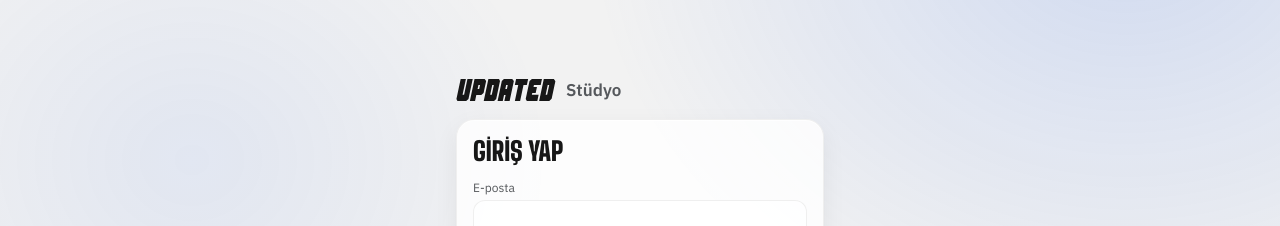
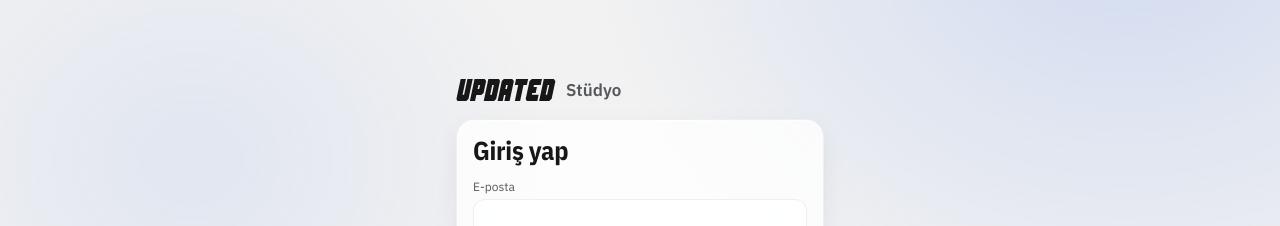
Before and after one commit to updated-studio/studio, a React (Vite) app: page / in a window 1280 px wide. Shown: the top 226 px of the page. Built offline with nearby package versions, Linux system fonts and the light colour scheme.

Commit message:
Stüdyo başlıkları IBM Plex Sans Condensed kalın (sitedeki gibi); Marka Kiti sayfası yeni yazı rolleri
Co-Authored-By: Claude Opus 5.5 <noreply@anthropic.com>

```diff
--- a/public/yazi-tipleri/yazi-tipleri.css
+++ b/public/yazi-tipleri/yazi-tipleri.css
@@ -335,3 +335,19 @@
   src: url(./newsreader-400i-latin.woff2) format('woff2');
   unicode-range: U+0000-00FF, U+0131, U+0152-0153, U+02BB-02BC, U+02C6, U+02DA, U+02DC, U+0304, U+0308, U+0329, U+2000-206F, U+20AC, U+2122, U+2191, U+2193, U+2212, U+2215, U+FEFF, U+FFFD;
 }
+@font-face {
+  font-family: 'IBM Plex Sans Condensed';
+  font-style: normal;
+  font-weight: 700;
+  font-display: swap;
+  src: url(./ibm-plex-sans-condensed-700-latin-ext.woff2) format('woff2');
+  unicode-range: U+0100-02BA, U+02BD-02C5, U+02C7-02CC, U+02CE-02D7, U+02DD-02FF, U+0304, U+0308, U+0329, U+1D00-1DBF, U+1E00-1E9F, U+1EF2-1EFF, U+2020, U+20A0-20AB, U+20AD-20C4, U+2113, U+2C60-2C7F, U+A720-A7FF;
+}
+@font-face {
+  font-family: 'IBM Plex Sans Condensed';
+  font-style: normal;
+  font-weight: 700;
+  font-display: swap;
+  src: url(./ibm-plex-sans-condensed-700-latin.woff2) format('woff2');
+  unicode-range: U+0000-00FF, U+0131, U+0152-0153, U+02BB-02BC, U+02C6, U+02DA, U+02DC, U+0304, U+0308, U+0329, U+2000-206F, U+20AC, U+2122, U+2191, U+2193, U+2212, U+2215, U+FEFF, U+FFFD;
+}
--- a/src/index.css
+++ b/src/index.css
@@ -7,7 +7,8 @@ html { -webkit-tap-highlight-color: transparent; }
   --ok: #12804A; --ok-soft: #D6F3E3; --rose: #E11D48; --rose-soft: #FFE4E9; --purple: #7C3AED; --purple-soft: #EDE4FF;
   --busy: #7C879B; --busy-soft: #E4E8F0; --on-accent: #FFFFFF; --err: #C62828;
   --brand-blue: #2563EB; --brand-orange: #FF6B1A;
-  --display: "Big Shoulders Display", Impact, sans-serif; /* Başlık rolü: 900, büyük harf, 20 px altında kullanılmaz */
+  --display: "Big Shoulders Display", Impact, sans-serif; /* Vurgu rolü: 900, büyük harf (rozet, takvim günü, logo yanı) */
+  --baslik: "IBM Plex Sans Condensed", "IBM Plex Sans", "Arial Narrow", sans-serif; /* Başlık rolü (25 Ekim 2026, sitedeki gibi): 700, normal yazım */
   --body: "IBM Plex Sans", system-ui, sans-serif;
   --mono: "IBM Plex Mono", ui-monospace, Menlo, monospace;
   --quote: "Newsreader", Georgia, serif;
@@ -38,7 +39,7 @@ svg.i { width: 18px; height: 18px; fill: none; stroke: currentColor; stroke-widt
 .brand .logo { display: block; width: 100px; height: 22px; background: var(--ink); -webkit-mask: url("./assets/logo-yatay.svg") center / contain no-repeat; mask: url("./assets/logo-yatay.svg") center / contain no-repeat; }
 @media (max-width: 560px) { .brand .logo { width: 20px; height: 27px; -webkit-mask-image: url("./assets/logo-up.svg"); mask-image: url("./assets/logo-up.svg"); } }
 .brand span:not(.logo) { color: var(--muted); font-weight: 600; font-size: 17px; }
-h2 { font-family: var(--display); font-weight: 900; font-size: 26px; line-height: 1.2; text-transform: uppercase; margin: 0; text-wrap: balance; }
+h2 { font-family: var(--baslik); font-weight: 700; font-size: 26px; line-height: 1.15; letter-spacing: -.01em; margin: 0; text-wrap: balance; }
 h3 { font-size: 12px; letter-spacing: .08em; text-transform: uppercase; color: var(--muted); margin: 0; font-weight: 600; }
 .panel { background: var(--surface); border: 1px solid var(--line); border-radius: 14px; padding: 16px; display: flex; flex-direction: column; gap: 12px; min-width: 0; }
 .row { display: flex; flex-wrap: wrap; gap: 8px; align-items: center; }
--- a/src/modules/marka-kiti/MarkaKiti.tsx
+++ b/src/modules/marka-kiti/MarkaKiti.tsx
@@ -12,7 +12,8 @@ const RENKLER = [
 ];
 const NOTRLER = [["Metin", "#171717"], ["İkincil metin", "#55585C"], ["Yardımcı", "#6B6F74"], ["Çizgi", "#E2E2E2"]];
 const YAZILAR = [
-  { rol: "Başlık", ad: "Big Shoulders Display 900", stil: { fontFamily: "var(--display)", fontWeight: 900, textTransform: "uppercase" as const, fontSize: 30, lineHeight: 1.2 }, ornek: "iPhone 18 Pro tanıtıldı", not: "Daima büyük harf; 20 px altında kullanılmaz" },
+  { rol: "Başlık", ad: "IBM Plex Sans Condensed 700", stil: { fontFamily: "var(--baslik)", fontWeight: 700, fontSize: 30, lineHeight: 1.15, letterSpacing: "-.01em" }, ornek: "iPhone 18 Pro tanıtıldı", not: "Site ve Stüdyo: normal yazım. Grafiklerde (Instagram, YouTube) Big Shoulders büyük harf" },
+  { rol: "Menü", ad: "Big Shoulders Display 900", stil: { fontFamily: "var(--display)", fontWeight: 900, textTransform: "uppercase" as const, fontSize: 24, lineHeight: 1.2 }, ornek: "Haberler · İncelemeler · Kulüp", not: "Sitede üst menü ve logo yanı; 18 px altında kullanılmaz" },
   { rol: "Metin", ad: "IBM Plex Sans 400 / 600", stil: { fontFamily: "var(--body)", fontSize: 17 }, ornek: "Apple, yeni modelini bugün düzenlediği etkinlikte duyurdu.", not: "Gövde, spot, açıklama" },
   { rol: "Veri", ad: "IBM Plex Mono 400 / 600", stil: { fontFamily: "var(--mono)", fontSize: 17 }, ornek: "49.999 TL · 19.10 · 14.30", not: "Rakam, fiyat, tarih, etiket" },
   { rol: "Vurgu", ad: "Big Shoulders Display 900", stil: { fontFamily: "var(--display)", fontWeight: 900, textTransform: "uppercase" as const, fontSize: 24, lineHeight: 1, background: "#FF6B1A", color: "#000", padding: "4px 10px", alignSelf: "flex-start" }, ornek: "Son dakika", not: "Rozet, şerit; en fazla 3 kelime" },
```
Also changed, not shown: public/marka/makine/marka-kiti.md (+1 -1 lines), public/yazi-tipleri/ibm-plex-sans-condensed-700-latin-ext.woff2 (added), public/yazi-tipleri/ibm-plex-sans-condensed-700-latin.woff2 (added).
